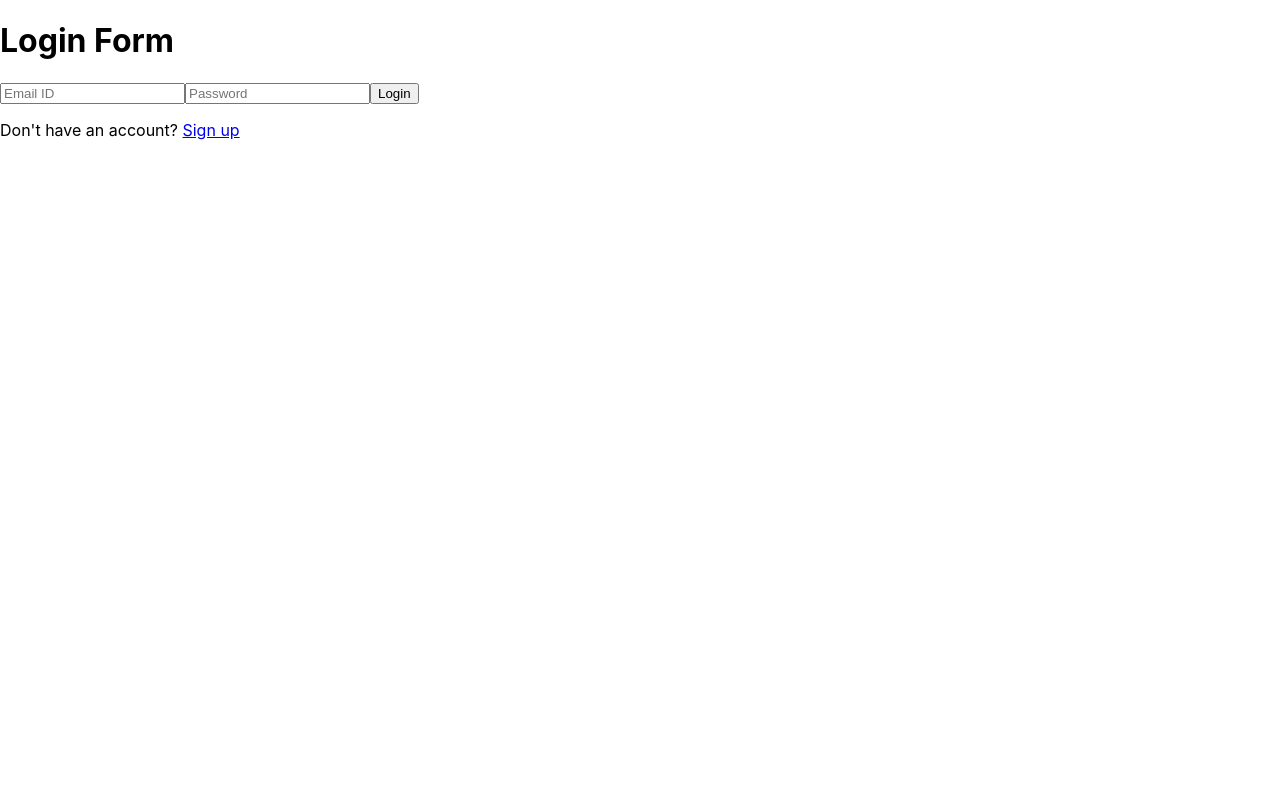
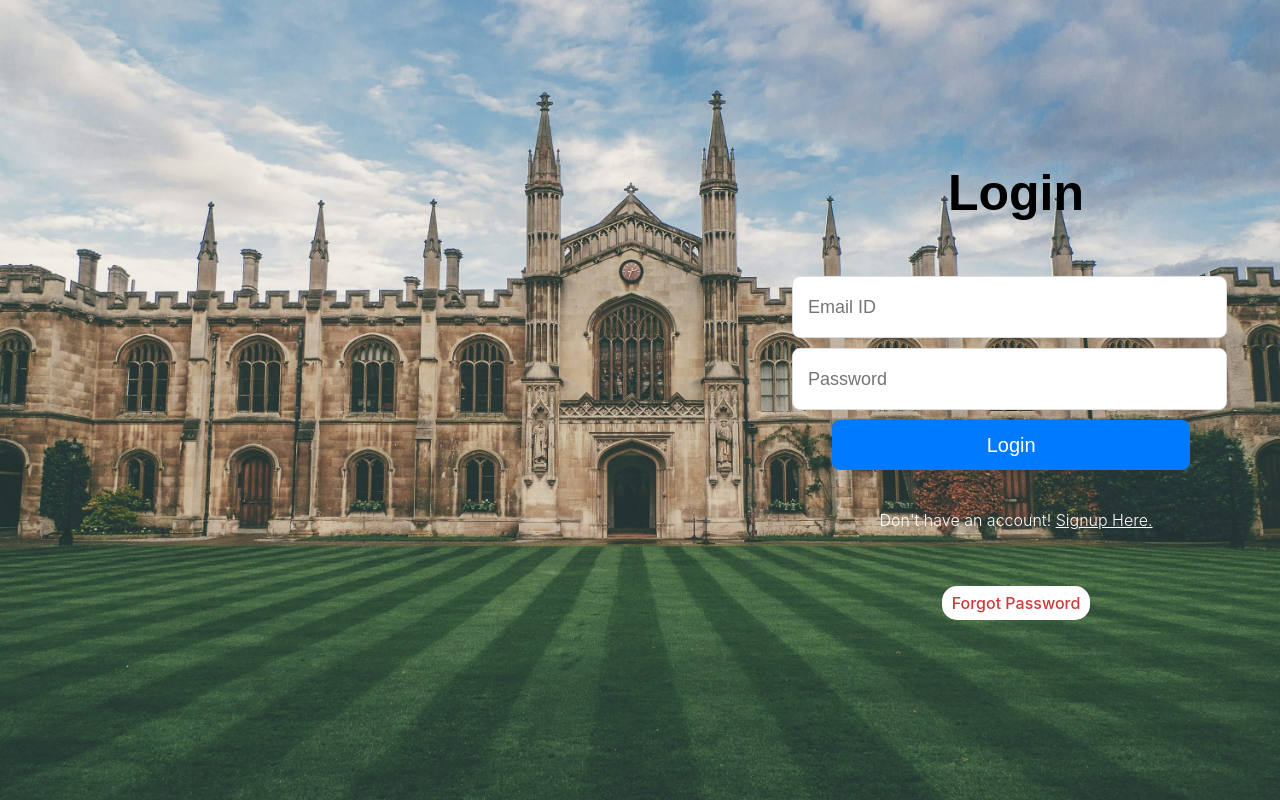
Before and after one commit to varunteja436/Finalprojectlms, a React (Create React App) app: page / in a window 1280 px wide. Built offline with nearby package versions, Linux system fonts and the light colour scheme.

Commit message:
updated login page, dahsboard,image

```diff
--- a/package.json
+++ b/package.json
@@ -6,7 +6,10 @@
     "cra-template": "1.2.0",
     "react": "^19.0.0",
     "react-dom": "^19.0.0",
-    "react-scripts": "5.0.1"
+    "react-router-dom": "^7.1.1",
+    "react-scripts": "^5.0.1",
+    "web-vitals": "^4.2.4",
+    "webpack": "^5.97.1"
   },
   "scripts": {
     "start": "react-scripts start",
--- a/src/App.js
+++ b/src/App.js
@@ -1,14 +1,18 @@
-import { Route, Routes, BrowserRouter as Router } from 'react-router-dom';
-import Login from './Login';
-
-function App() {
+import React from "react";
+import "./App.css";
+import Login from "./Login";
+import { BrowserRouter, Route, Routes } from "react-router-dom";
+import Dashboard from "./Dashboard"; function App() {
   return (
-    <Router>
-      <Routes>
-        <Route path="/" element={<Login />} />
-      </Routes>
-    </Router>
+    <div style={{ width: "100vw", height: "100vh" }}>
+      <BrowserRouter>
+        <Routes>
+          <Route path="/" element={<Login />} />
+          <Route path="/dashboard" element={<Dashboard />} />
+        </Routes>
+      </BrowserRouter>
+    </div>
   );
 }
 
-export default App;
+export default App;
--- /dev/null
+++ b/src/Dashboard.js
@@ -0,0 +1,44 @@
+import React, { useEffect, useState } from "react";
+import { getAuth, signOut } from "firebase/auth";
+import { Link, useNavigate } from "react-router-dom";
+
+const Dashboard = () => {
+  const [name, setName] = useState("");
+  const navigate = useNavigate();
+
+  useEffect(() => {
+    const auth = getAuth();
+    const user = auth.currentUser;
+
+    if (!user) {
+      navigate("/");
+    } else {
+      setName(user.displayName || user.email || "User");
+    }
+  }, [navigate]);
+
+  const logoutUser = async () => {
+    const auth = getAuth();
+    try {
+      await signOut(auth);
+      navigate("/");
+    } catch (error) {
+      console.error("Error logging out:", error);
+      alert("Error logging out. Please try again.");
+    }
+  };
+
+  return (
+    <div className="dashboard-container">
+      <h1>Welcome, {name}!</h1>
+      <aside>
+        <ul>
+
+          <li><Link to="/">Logout</Link></li>
+        </ul>
+      </aside>
+    </div>
+  );
+};
+
+export default Dashboard;
--- /dev/null
+++ b/src/Login.css
@@ -0,0 +1,99 @@
+.login-container {
+  background-image: url('./cl.jpeg');
+  background-repeat: no-repeat;
+  background-size: cover;
+  background-position: center;
+  height: 100%;
+  width: 100%;
+}
+
+.login-wrapper {
+  width: 100%;
+  display: flex;
+  justify-content: end;
+  align-items: center;
+  height: 100%;
+}
+
+.login-form-container {
+  display: flex;
+  flex-direction: column;
+  justify-content: center;
+  align-items: center;
+  gap: 24px;
+  height: auto;
+  width: 35%;
+  padding: 40px;
+  border-radius: 15px;
+}
+
+.login-header {
+  font-family: 'Poppins', sans-serif;
+  font-weight: 600;
+  font-size: 50px;
+  margin: 0 0 20px 0;
+  text-align: center;
+  color: #000000;
+}
+
+.login-input {
+  font-weight: 400;
+  font-size: 18px;
+  height: 40px;
+  width: 90%;
+  padding: 10px 15px;
+  margin-top: 10px;
+  border: 1px solid #ddd;
+  border-radius: 8px;
+}
+
+.login-input:focus {
+  border-color: #007bff;
+  box-shadow: 0px 0px 4px rgba(0, 123, 255, 0.6);
+}
+
+.login-button {
+  font-size: 20px;
+  margin-top: 10px;
+  margin-left: 40px;
+  width: 80%;
+  height: 50px;
+  border-radius: 8px;
+  background-color: #007bff;
+  color: #fff;
+  border: none;
+  cursor: pointer;
+}
+
+.login-button:hover {
+  background-color: #0056b3;
+}
+
+.footer-text {
+  font-weight: 300;
+  font-size: 16px;
+  cursor: pointer;
+  color: #ffffff;
+  text-align: center;
+}
+
+.signup-link {
+  color: #ffffff;
+  text-decoration: underline;
+  cursor: pointer;
+}
+
+.signup-link:hover {
+  text-decoration: none;
+}
+
+.forgot-password {
+  background-color: rgb(255, 255, 255);
+  border: none;
+  border-radius: 15px;
+  padding: 7px 10px;
+  font-weight: 500;
+  font-size: 16px;
+  color: #ce3939;
+  cursor: pointer;
+}
--- a/src/Login.js
+++ b/src/Login.js
@@ -1,34 +1,101 @@
 import React, { useState } from "react";
+import { signInWithEmailAndPassword } from "firebase/auth";
+import { get, ref } from "firebase/database";
+import { auth, database } from "./firebase";
 import { useNavigate } from "react-router-dom";
-import { Link } from "react-router-dom";
+import './Login.css';
+
+const adminEmail = 'admin123@gmail.com';
+const adminPassword = 'admin123';
+
 const Login = () => {
+  const regexPatterns = {
+    email: /^[a-zA-Z0-9._%+-]+@[a-zA-Z0-9.-]+\.[a-zA-Z]{2,}$/,
+  };
+
   const navigate = useNavigate();
+  const [loginCreds, setLoginCreds] = useState({ email: "", password: "" });
+  const [error, setError] = useState('');
 
+  const onChangeHandler = (name, value) => {
+    setLoginCreds({ ...loginCreds, [name]: value });
+  };
+
+  const loginUser = async (event) => {
+    event.preventDefault();
+    try {
+      const { email, password } = loginCreds;
+
+      if (email === adminEmail && password === adminPassword) {
+        navigate('/dashboard');
+        return;
+      }
+
+      if (!regexPatterns.email.test(email)) {
+        alert("Not a valid email");
+        return;
+      }
+
+      const userCredential = await signInWithEmailAndPassword(auth, email.trim(), password.trim());
+      const user = userCredential.user;
+
+      const userRef = ref(database, `drivers/${user.uid}`);
+      const userData = await get(userRef);
+
+      if (userData.exists()) {
+        navigate('/home', { state: { email: user.email } });
+      } else {
+        throw new Error("User not found in database");
+      }
+    } catch (err) {
+      setError(err.message);
+      alert(err.message);
+    }
+  };
 
   return (
-    <div
-      className="login-container"
-    >
+    <div className="login-container">
+      <div className="login-wrapper">
         <div className="login-form-container">
-        <h1 className="login-title">Login Form</h1>
+          <div className="login-header">Login</div>
+          <form onSubmit={loginUser}>
             <input
               type="text"
               placeholder="Email ID"
               name="email"
+              onChange={({ target: { name, value } }) => onChangeHandler(name, value)}
               className="login-input"
+              required
             />
             <input
               type="password"
               placeholder="Password"
               name="password"
+              onChange={({ target: { name, value } }) => onChangeHandler(name, value)}
               className="login-input"
+              required
             />
-        <button
-          className="login-button"
-        >
+            <button type="submit" className="login-button">
               Login
             </button>
-        <p className="signup-link">Don't have an account? <Link to="/signup">Sign up</Link></p>
+          </form>
+          {error && <p className="error-text">{error}</p>}
+          <p className="footer-text">
+            Don't have an account!{" "}
+            <span
+              onClick={() => navigate("/signup")}
+              className="signup-link"
+            >
+              Signup Here.
+            </span>
+          </p>
+          <p
+            onClick={() => navigate("/forgot-password")}
+            className="forgot-password"
+          >
+            Forgot Password
+          </p>
+        </div>
       </div>
     </div>
   );
--- /dev/null
+++ b/src/firebase.js
@@ -0,0 +1,23 @@
+import { initializeApp } from "firebase/app";
+import { getDatabase } from "firebase/database";
+import { getAuth } from "firebase/auth";
+import { getStorage } from "firebase/storage";
+
+export const firebaseConfig = {
+  apiKey: "AIzaSyCfsSzgrrZJEWNJmfpkORZr-87npgiOTX4",
+  authDomain: "lms-project-c30e0.firebaseapp.com",
+  databaseURL: "https://lms-project-c30e0-default-rtdb.firebaseio.com",
+  projectId: "lms-project-c30e0",
+  storageBucket: "lms-project-c30e0.appspot.com",
+  messagingSenderId: "312119585796",
+  appId: "1:312119585796:web:2766a4c03cfd447484d951",
+  measurementId: "G-9NPTTG0GEG",
+};
+
+const app = initializeApp(firebaseConfig);
+
+export const db = getDatabase(app);
+
+export const auth = getAuth(app);
+export const database = getDatabase(app);
+export const storage = getStorage(app);
```
Also changed, not shown: src/cl.jpeg (added), 1 other file (tests, documents, lock files or other folders). Lines whose indentation alone changed are shown as unchanged.
